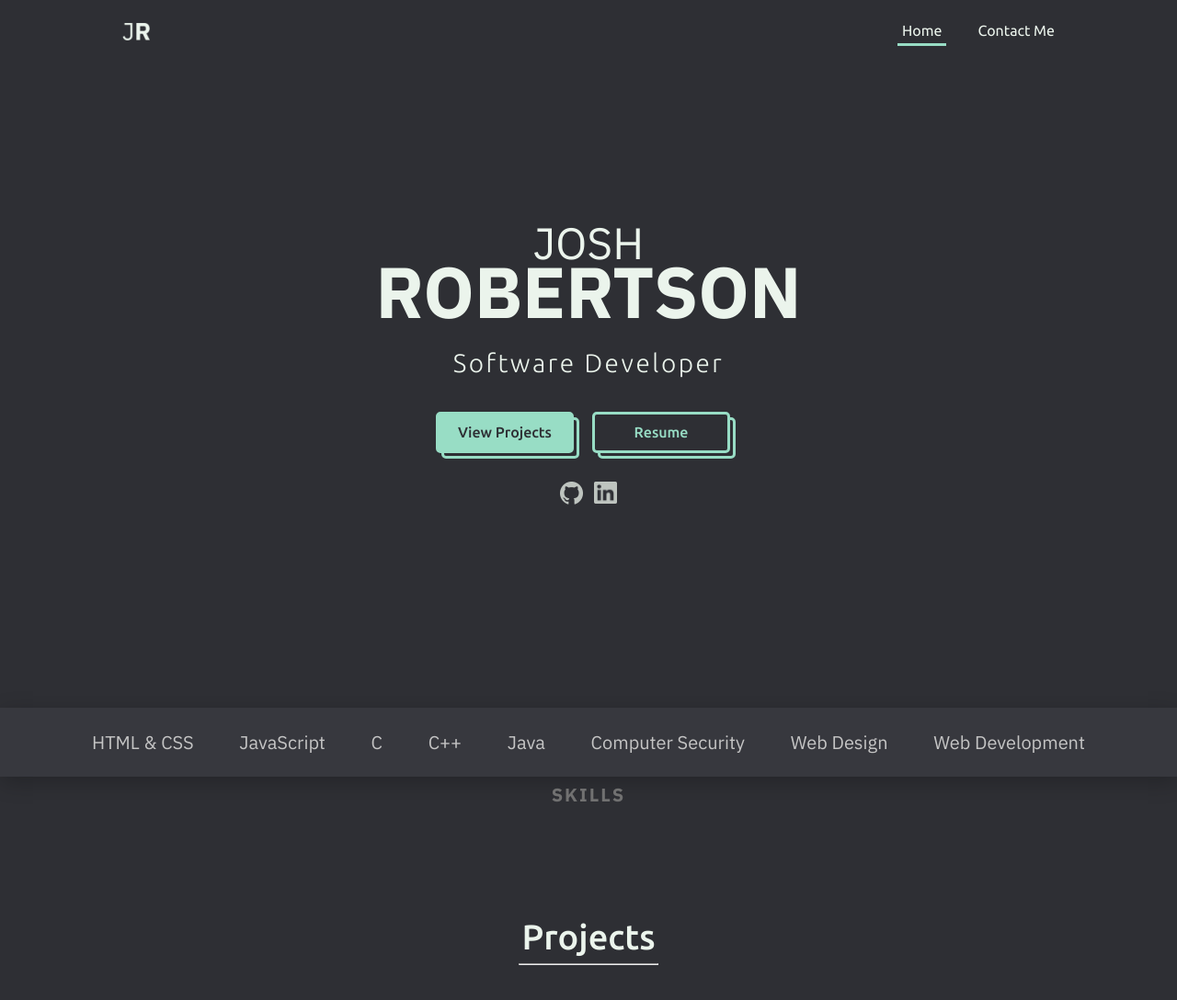
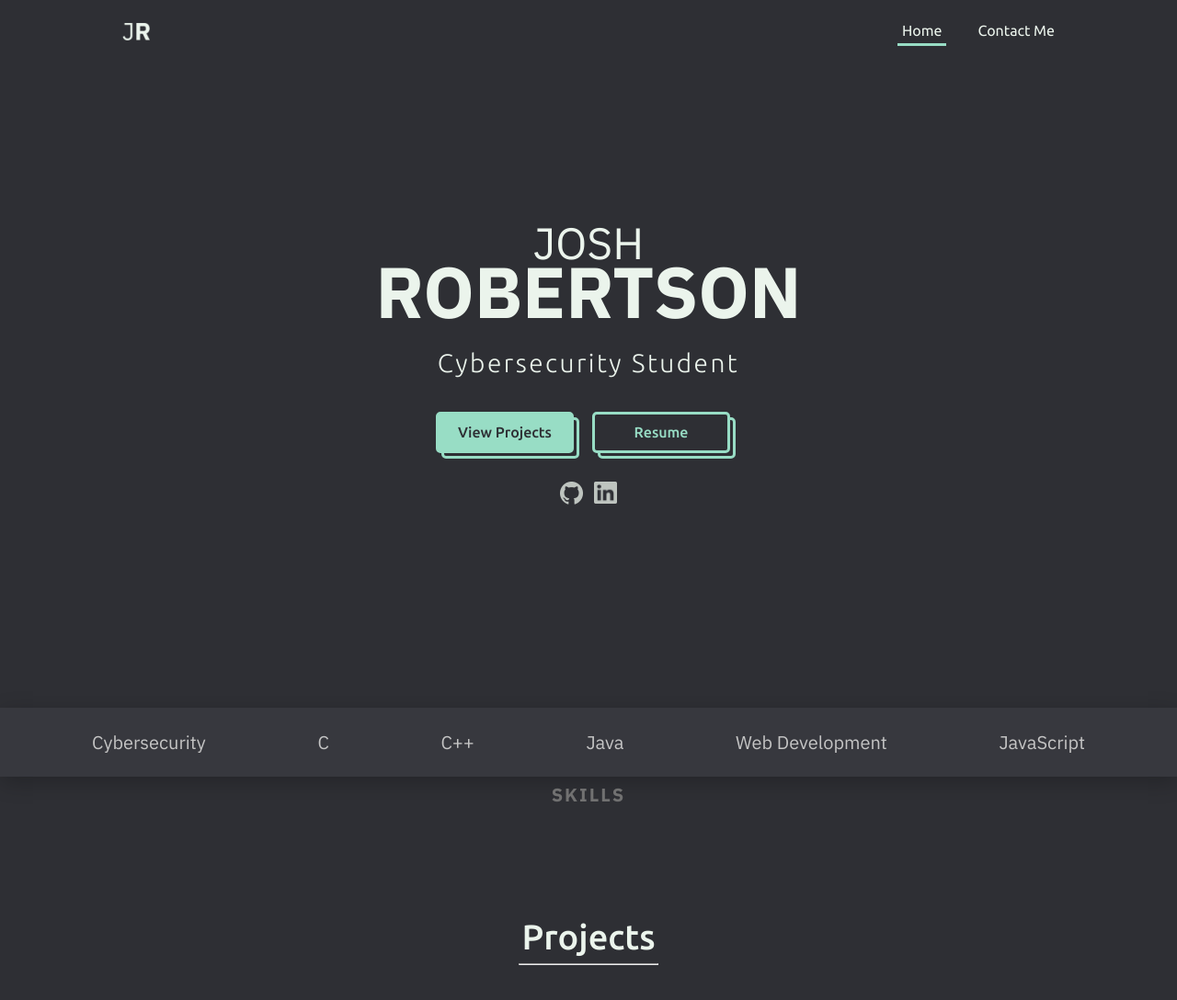
Before and after one commit to Joshrobertson023/josh-robertson, a plain HTML site: page index.html in a window 1280 px wide. Shown: the top 1088 px of the page at 92% size. Drawn offline with Linux system fonts and the light colour scheme.

```diff
--- a/index.html
+++ b/index.html
@@ -28,7 +28,7 @@
          <div id="hero-content">
             <h2>JOSH</h1>
             <h1>ROBERTSON</h1>
-            <p>Software Developer</p>
+            <p>Cybersecurity Student</p>
             <div id="hero-btns">
                <div id="left-hero-btns">
                   <a id="btnProjects" class="button btnPrimary hero" >View Projects</a>
@@ -52,14 +52,12 @@
    </div>
    <div class="scrollbar-container">
       <div id="scrollbar">
-         <p>HTML & CSS</p>
-         <p>JavaScript</p>
+         <p>Cybersecurity</p>
          <p>C</p>
          <p>C++</p>
          <p>Java</p>
-         <p>Computer Security</p>
-         <p>Web Design</p>
          <p>Web Development</p>
+         <p>JavaScript</p>
          <!-- <p>React</p> -->
          <!-- <p>Tailwind</p> -->
       </div>
```
Also changed, not shown: images/program6.jpg (added).
